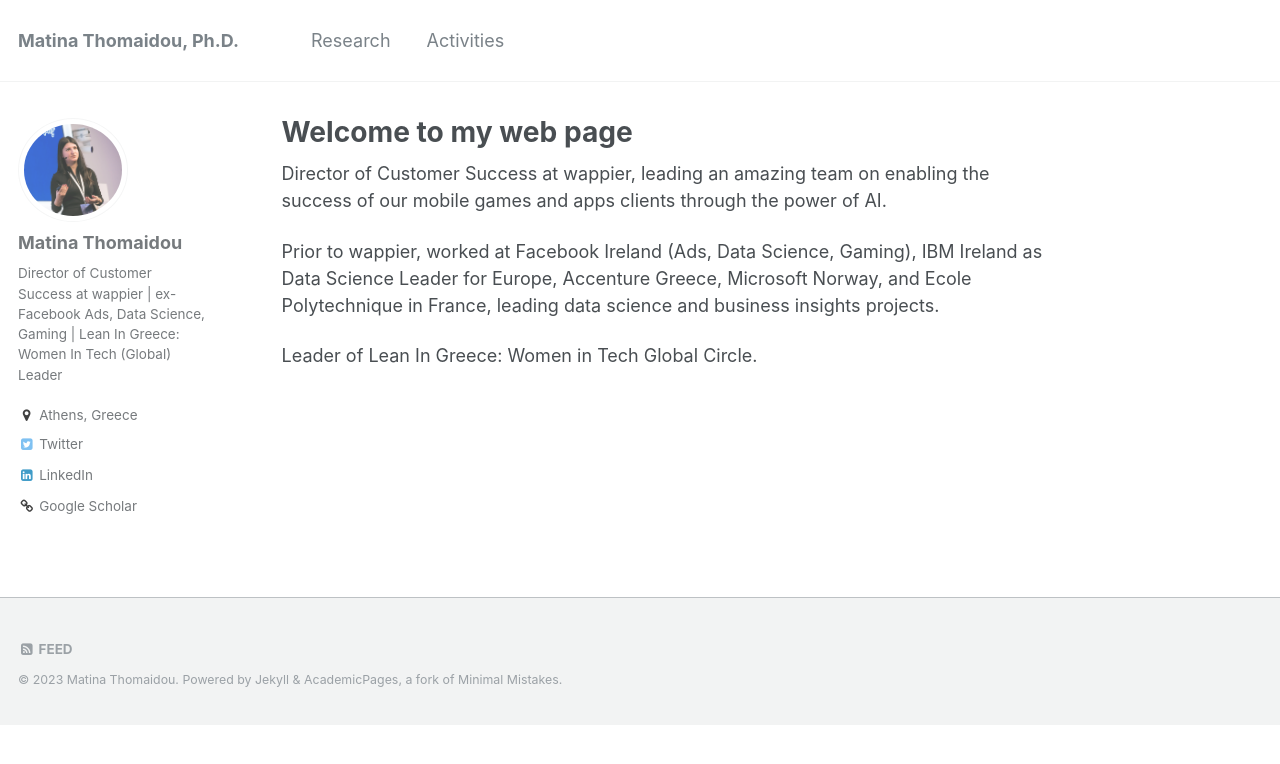
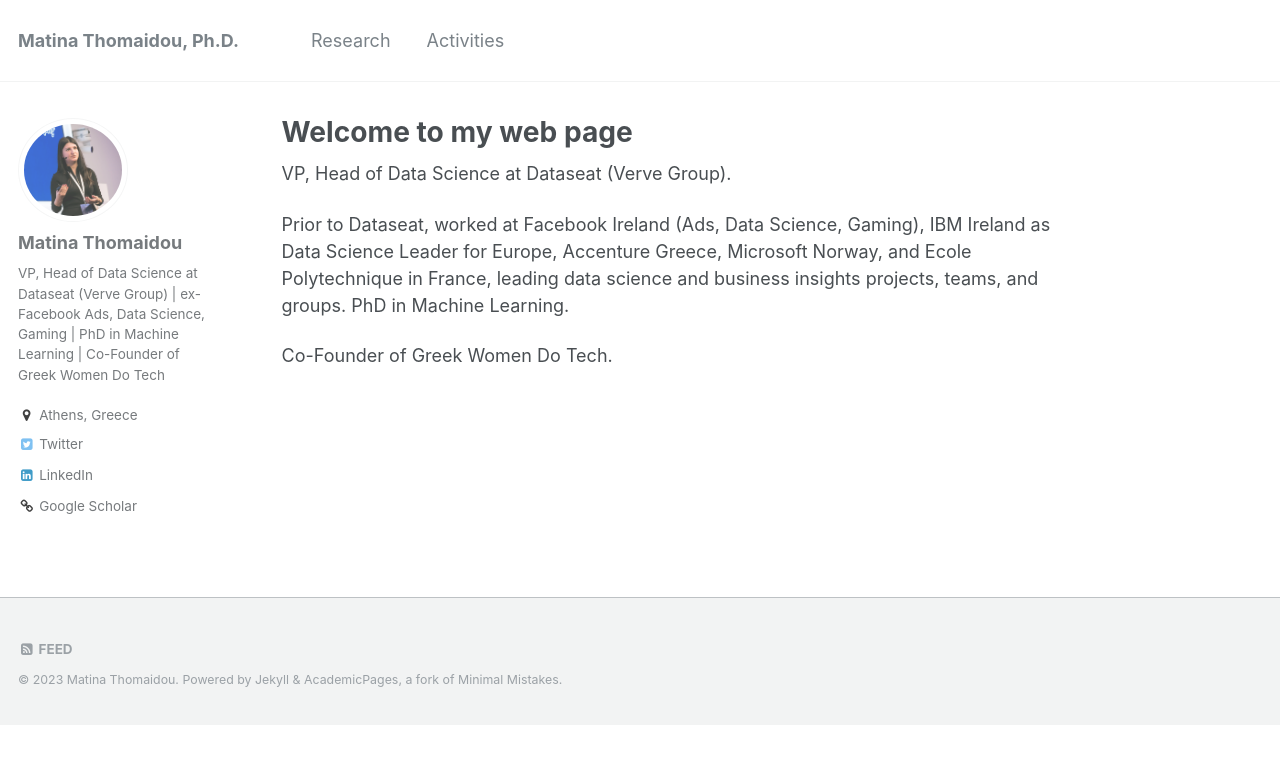
Before and after one commit to matinathomaidou/matinathomaidou.github.io, a Jekyll site: the page built from _pages/about.md, in a window 1280 px wide. Shown: the top 764 px of the page. Built offline with Jekyll 4.4.1, drawn with Linux system fonts in a browser that asks for light colours.

Commit message:
verve group
verve group

```diff
--- a/_config.yml
+++ b/_config.yml
@@ -79,7 +79,7 @@ analytics:
 author:
   name             : "Matina Thomaidou"
   avatar           : "profile.png"
-  bio              : "Director of Customer Success at wappier | ex-Facebook Ads, Data Science, Gaming | Lean In Greece: Women In Tech (Global) Leader"
+  bio              : "VP, Head of Data Science at Dataseat (Verve Group) | ex-Facebook Ads, Data Science, Gaming | PhD in Machine Learning | Co-Founder of Greek Women Do Tech"
   location         : "Athens, Greece"
   employer         :
   googlescholar    : "https://scholar.google.gr/citations?user=le0CBRIAAAAJ&hl=en"
--- a/_pages/about.md
+++ b/_pages/about.md
@@ -8,8 +8,8 @@ redirect_from:
   - /about.html
 ---
 
-Director of Customer Success at wappier, leading an amazing team on enabling the success of our mobile games and apps clients through the power of AI.
+VP, Head of Data Science at Dataseat (Verve Group).
 
-Prior to wappier, worked at Facebook Ireland (Ads, Data Science, Gaming), IBM Ireland as Data Science Leader for Europe, Accenture Greece, Microsoft Norway, and Ecole Polytechnique in France, leading data science and business insights projects.
+Prior to Dataseat, worked at Facebook Ireland (Ads, Data Science, Gaming), IBM Ireland as Data Science Leader for Europe, Accenture Greece, Microsoft Norway, and Ecole Polytechnique in France, leading data science and business insights projects, teams, and groups. PhD in Machine Learning.
 
-Leader of Lean In Greece: Women in Tech Global Circle.
+Co-Founder of Greek Women Do Tech.
```
